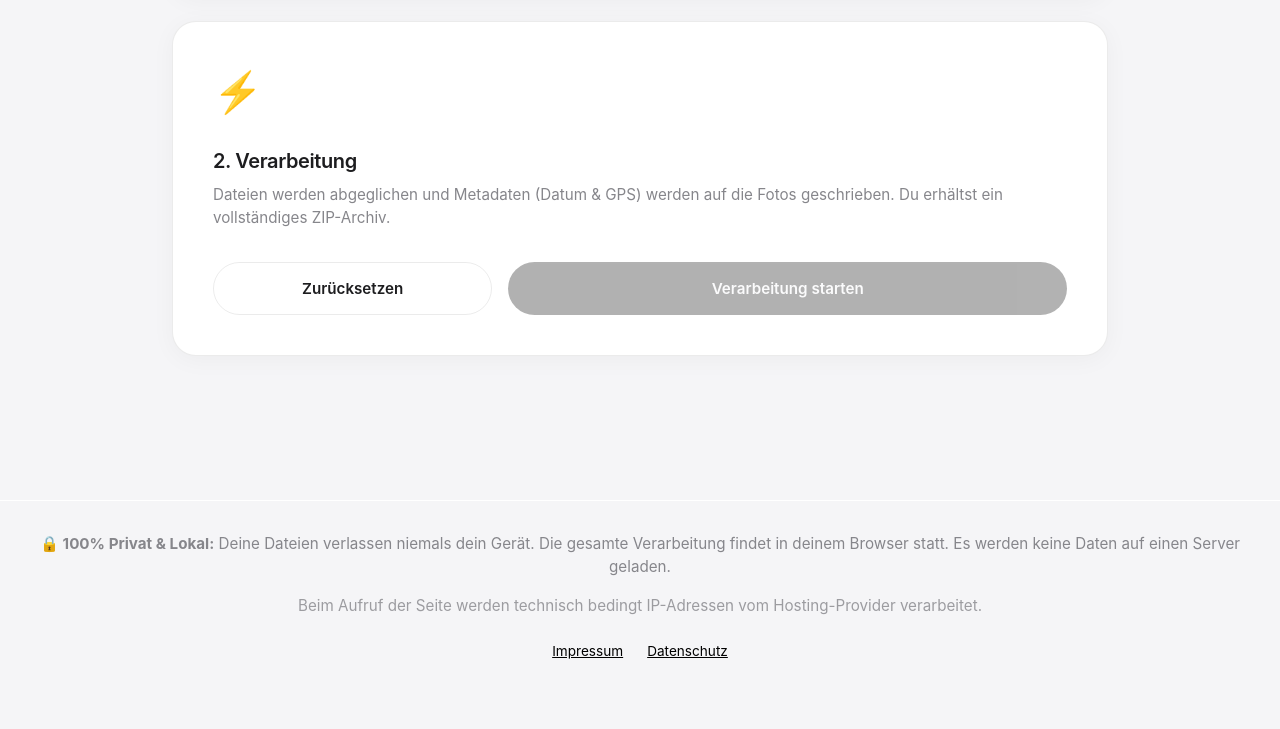
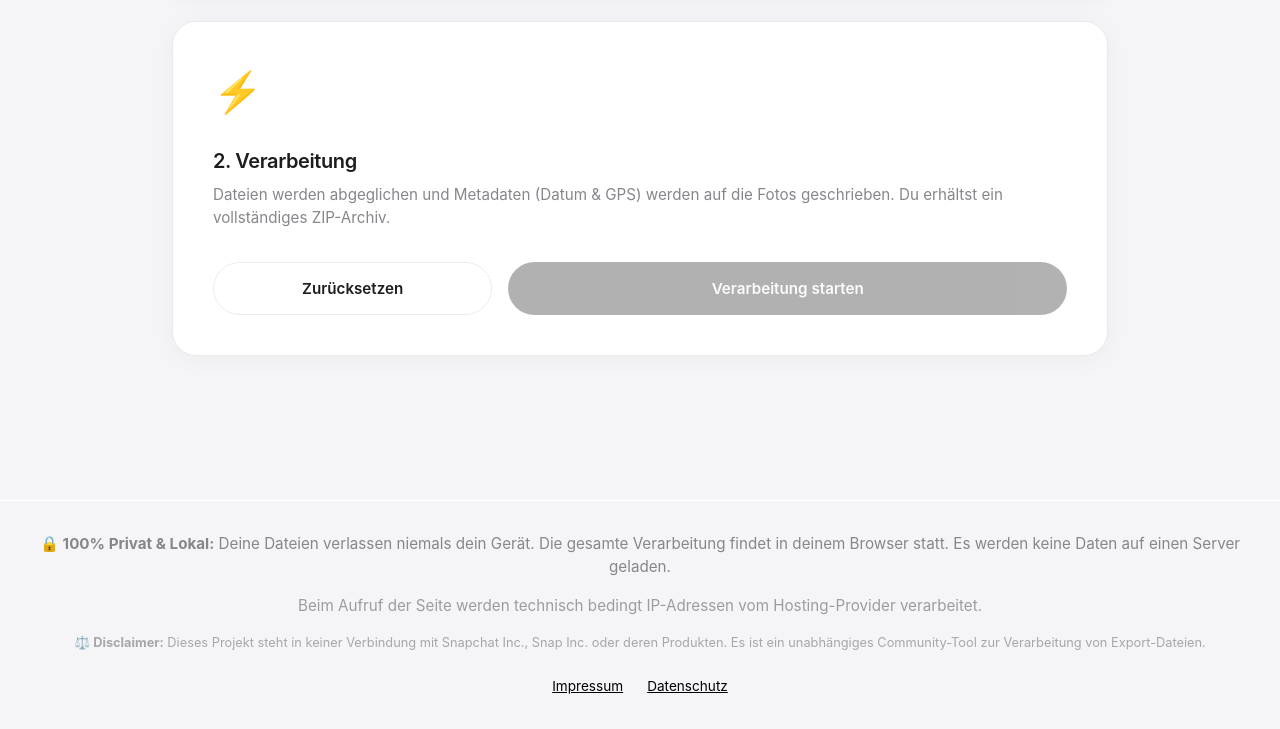
Before and after one commit to mxpfister/SnapchatMemoriesRestorer, a plain HTML site: page index.html in a window 1280 px wide. Shown: the part 1261-1990 px from the top of the page. Before the commit the page ends 1955 px from the top, so only its background shows below. Drawn offline with Linux system fonts and the light colour scheme.

Commit message:
adds disclaimer
Co-authored-by: Copilot <copilot@github.com>

```diff
--- a/index.html
+++ b/index.html
@@ -502,6 +502,7 @@
     <footer style="text-align: center; margin-top: 3rem; padding: 2rem 1rem; color: var(--c-muted); font-size: 0.85rem; border-top: 1px solid var(--c-surface);">
         <p><strong>🔒 100% Privat & Lokal:</strong> Deine Dateien verlassen niemals dein Gerät. Die gesamte Verarbeitung findet in deinem Browser statt. Es werden keine Daten auf einen Server geladen.</p>
         <p style="margin-top: 1rem; opacity: 0.8;">Beim Aufruf der Seite werden technisch bedingt IP-Adressen vom Hosting-Provider verarbeitet.</p>
+        <p style="margin-top: 1rem; opacity: 0.7; font-size: 0.8rem;"><strong>⚖️ Disclaimer:</strong> Dieses Projekt steht in keiner Verbindung mit Snapchat Inc., Snap Inc. oder deren Produkten. Es ist ein unabhängiges Community-Tool zur Verarbeitung von Export-Dateien.</p>
         <div style="margin-top: 1.5rem; display: flex; justify-content: center; gap: 1.5rem;">
             <a href="https://max-pfister.me/impressum" target="_blank" rel="noopener noreferrer" style="color: var(--c-accent); text-decoration: underline;">Impressum</a>
             <a href="https://max-pfister.me/datenschutz" target="_blank" rel="noopener noreferrer" style="color: var(--c-accent); text-decoration: underline;">Datenschutz</a>
```
